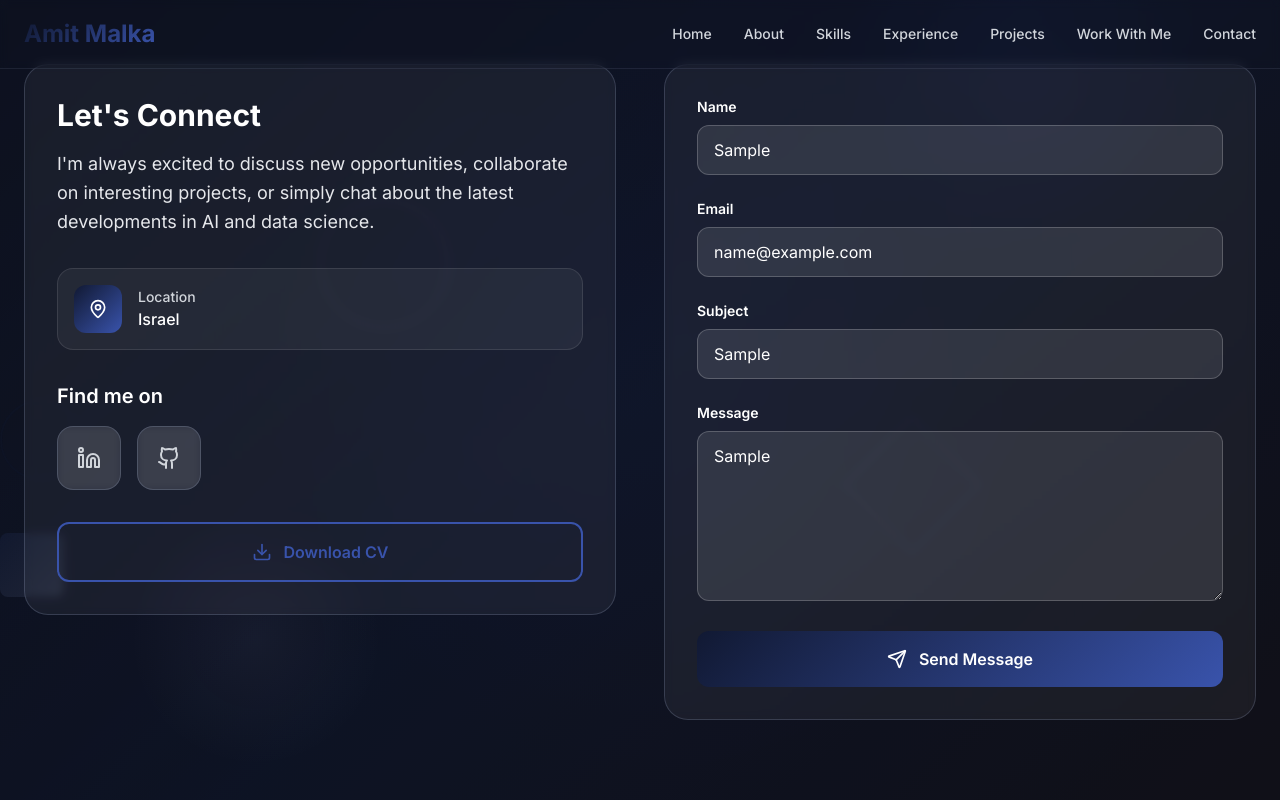
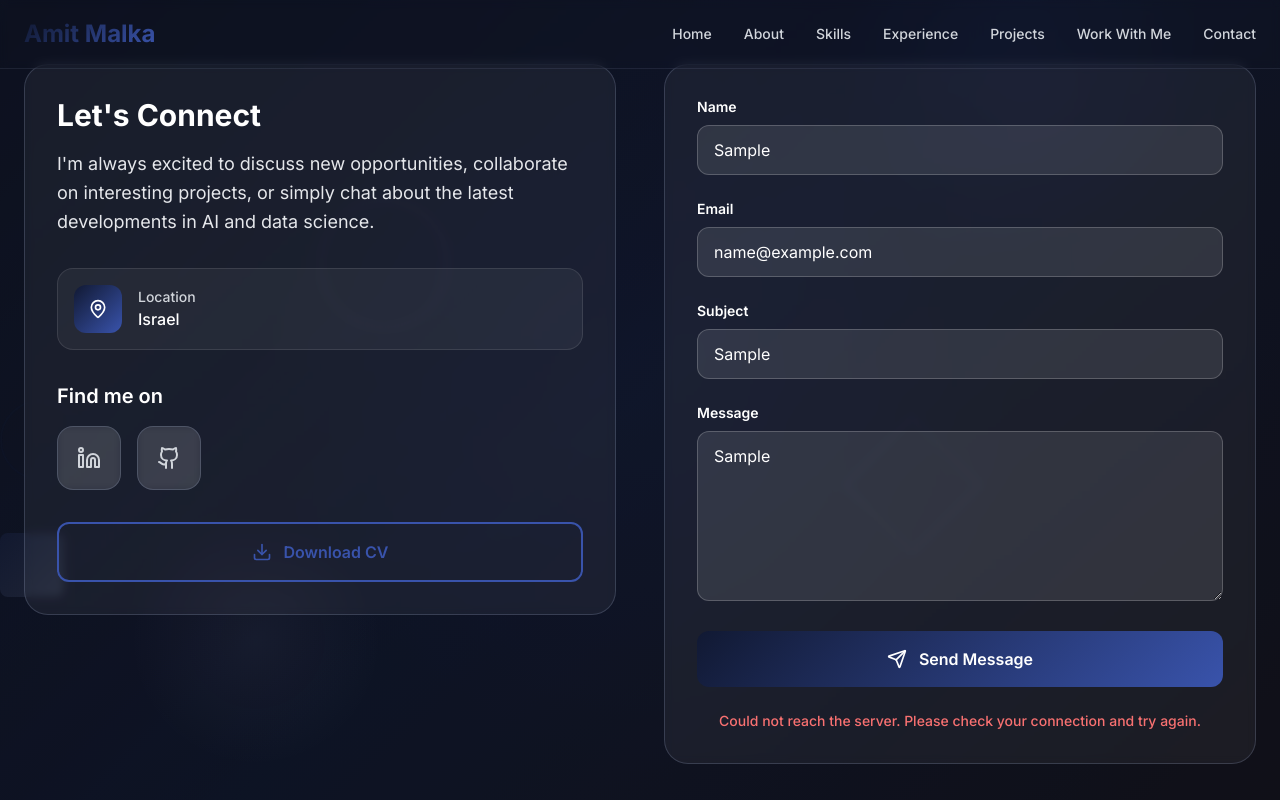
Before and after one commit to Amit-Malka/A.M, a React (Create React App) app: page / in a window 1280 px wide. Both pictures are taken after typing "Sample", "name@example.com", "Sample", "Sample" into the empty fields and a click on the button "Send Message". Shown: the part 7579-8379 px from the top of the page. Built offline with nearby package versions, Linux system fonts and the light colour scheme; a web font is replaced by a local one.

Commit message:
fix: add Accept header and inline status to contact form Formspree submission (#13)

```diff
--- a/src/components/Contact.tsx
+++ b/src/components/Contact.tsx
@@ -12,6 +12,8 @@ const Contact: React.FC = () => {
   });
 
   const [isSubmitting, setIsSubmitting] = useState(false);
+  const [submitStatus, setSubmitStatus] = useState<'idle' | 'success' | 'error'>('idle');
+  const [submitError, setSubmitError] = useState('');
 
   const handleInputChange = (e: React.ChangeEvent<HTMLInputElement | HTMLTextAreaElement>) => {
     const { name, value } = e.target;
@@ -24,25 +26,33 @@ const Contact: React.FC = () => {
   const handleSubmit = async (e: React.FormEvent) => {
     e.preventDefault();
     setIsSubmitting(true);
+    setSubmitStatus('idle');
+    setSubmitError('');
 
     try {
       const response = await fetch('https://formspree.io/f/mvgggrzo', {
         method: 'POST',
         headers: {
-          'Content-Type': 'application/json'
+          'Content-Type': 'application/json',
+          'Accept': 'application/json'
         },
         body: JSON.stringify(formData)
       });
 
+      const data = await response.json().catch(() => ({}));
+
       if (response.ok) {
         setFormData({ name: '', email: '', subject: '', message: '' });
-        alert('Thank you for your message! I\'ll get back to you soon.');
+        setSubmitStatus('success');
       } else {
-        throw new Error('Network response was not ok');
+        const message = data?.errors?.[0]?.message ?? data?.error ?? 'Submission failed. Please try again.';
+        setSubmitError(message);
+        setSubmitStatus('error');
       }
     } catch (error) {
       console.error('Error submitting form:', error);
-      alert('There was an error sending your message. Please try again.');
+      setSubmitError('Could not reach the server. Please check your connection and try again.');
+      setSubmitStatus('error');
     } finally {
       setIsSubmitting(false);
     }
@@ -283,6 +293,17 @@ const Contact: React.FC = () => {
                     </>
                   )}
                 </motion.button>
+
+                {submitStatus === 'success' && (
+                  <p className="text-green-400 text-sm text-center font-medium">
+                    Message sent! I'll get back to you soon.
+                  </p>
+                )}
+                {submitStatus === 'error' && (
+                  <p className="text-red-400 text-sm text-center font-medium">
+                    {submitError}
+                  </p>
+                )}
               </form>
             </div>
           </motion.div>
```
